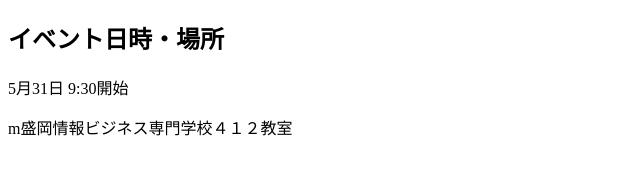
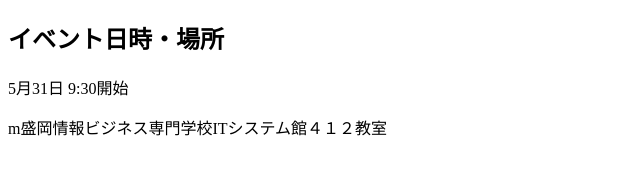
Before and after one commit to sakura-kikuchi/testBranch2, a plain HTML site: page index.html in a window 1280 px wide. Shown: the whole page, without its empty margins (0-640 px from the left). Drawn offline with Linux system fonts and the light colour scheme.

Commit message:
[modify]指摘を反映

```diff
--- a/index.html
+++ b/index.html
@@ -6,6 +6,6 @@
 <body>
 <h2> イベント日時・場所 </h2>
 <p>5月31日 9:30開始</p>
-<p>m盛岡情報ビジネス専門学校４１２教室</p>
+<p>m盛岡情報ビジネス専門学校ITシステム館４１２教室</p>
 </body>
 </html>
```
